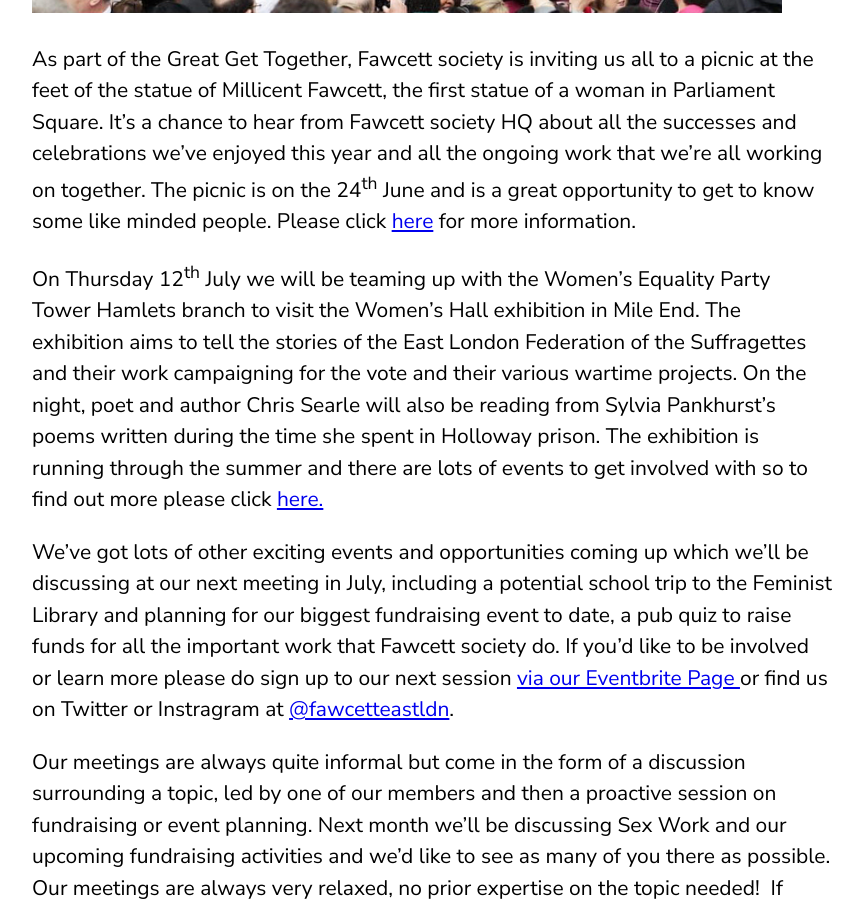
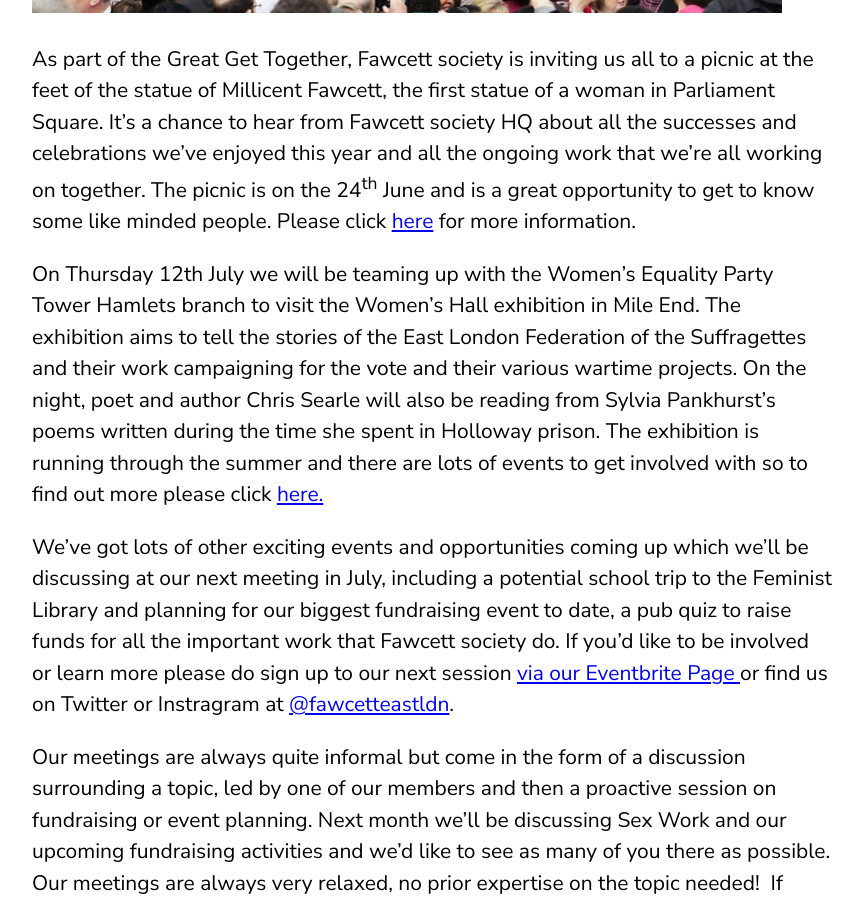
Before and after one commit to fawcetteastlondon/fawcetteastlondon, a Jekyll site: the page built from _posts/2018-06-10-welcome-to-fawcett-east-london.md, in a window 1280 px wide and 900 px high, scrolled down 1659 px. Shown: the whole window, without its empty margins (208-1071 px from the left). Built offline with Jekyll 4.4.1, drawn with Linux system fonts in a browser that asks for light colours; a script that is not in the unit is left out; part of the change alters nothing that is shown.

Commit message:
Update Blog “2018-06-10-welcome-to-fawcett-east-london”

```diff
--- a/_posts/2018-06-10-welcome-to-fawcett-east-london.md
+++ b/_posts/2018-06-10-welcome-to-fawcett-east-london.md
@@ -1,15 +1,8 @@
 ---
+layout: post
 title: Welcome to Fawcett East London!
-date: 2018-06-10 11:46:18 Z
-permalink: "/2018/06/10/welcome-to-fawcett-east-london/"
-categories:
-- Discussions
-- Events
-layout: post
-type: post
-author: Jess
+date: 2018-06-10T11:46:18.000Z
 ---
-
 Welcome to the first in our regular updates on our monthly meetings and what’s coming up over the next few months. There are a lot of exciting events coming up in the next few weeks and it would be great to see lots of you joining us.
 
 ![Untitled]({{ site.baseurl }}/assets/images/untitled.png)
@@ -20,7 +13,7 @@ We’re pleased to announce that we are supporting ‘Reclaim the Frame’, a ca
 
 As part of the Great Get Together, Fawcett society is inviting us all to a picnic at the feet of the statue of Millicent Fawcett, the first statue of a woman in Parliament Square. It’s a chance to hear from Fawcett society HQ about all the successes and celebrations we’ve enjoyed this year and all the ongoing work that we’re all working on together. The picnic is on the 24<sup>th</sup> June and is a great opportunity to get to know some like minded people. Please click [here](https://www.fawcettsociety.org.uk/Event/a-great-get-together-picnic-with-millicent-fawcett) for more information.
 
-On Thursday 12<sup>th</sup> July we will be teaming up with the Women’s Equality Party Tower Hamlets branch to visit the Women’s Hall exhibition in Mile End. The exhibition aims to tell the stories of the East London Federation of the Suffragettes and their work campaigning for the vote and their various wartime projects. On the night, poet and author Chris Searle will also be reading from Sylvia Pankhurst’s poems written during the time she spent in Holloway prison. The exhibition is running through the summer and there are lots of events to get involved with so to find out more please click [here.](https://eastendwomensmuseum.org/the-womens-hall/)
+On Thursday 12th July we will be teaming up with the Women’s Equality Party Tower Hamlets branch to visit the Women’s Hall exhibition in Mile End. The exhibition aims to tell the stories of the East London Federation of the Suffragettes and their work campaigning for the vote and their various wartime projects. On the night, poet and author Chris Searle will also be reading from Sylvia Pankhurst’s poems written during the time she spent in Holloway prison. The exhibition is running through the summer and there are lots of events to get involved with so to find out more please click [here.](https://eastendwomensmuseum.org/the-womens-hall/)
 
 We’ve got lots of other exciting events and opportunities coming up which we’ll be discussing at our next meeting in July, including a potential school trip to the Feminist Library and planning for our biggest fundraising event to date, a pub quiz to raise funds for all the important work that Fawcett society do. If you’d like to be involved or learn more please do sign up to our next session [via our Eventbrite Page ](https://www.eventbrite.co.uk/e/fawcett-east-london-july-meeting-tickets-46798062264?ref=estw)or find us on Twitter or Instragram at [@fawcetteastldn](https://twitter.com/fawcetteastldn?lang=en).
 
```
